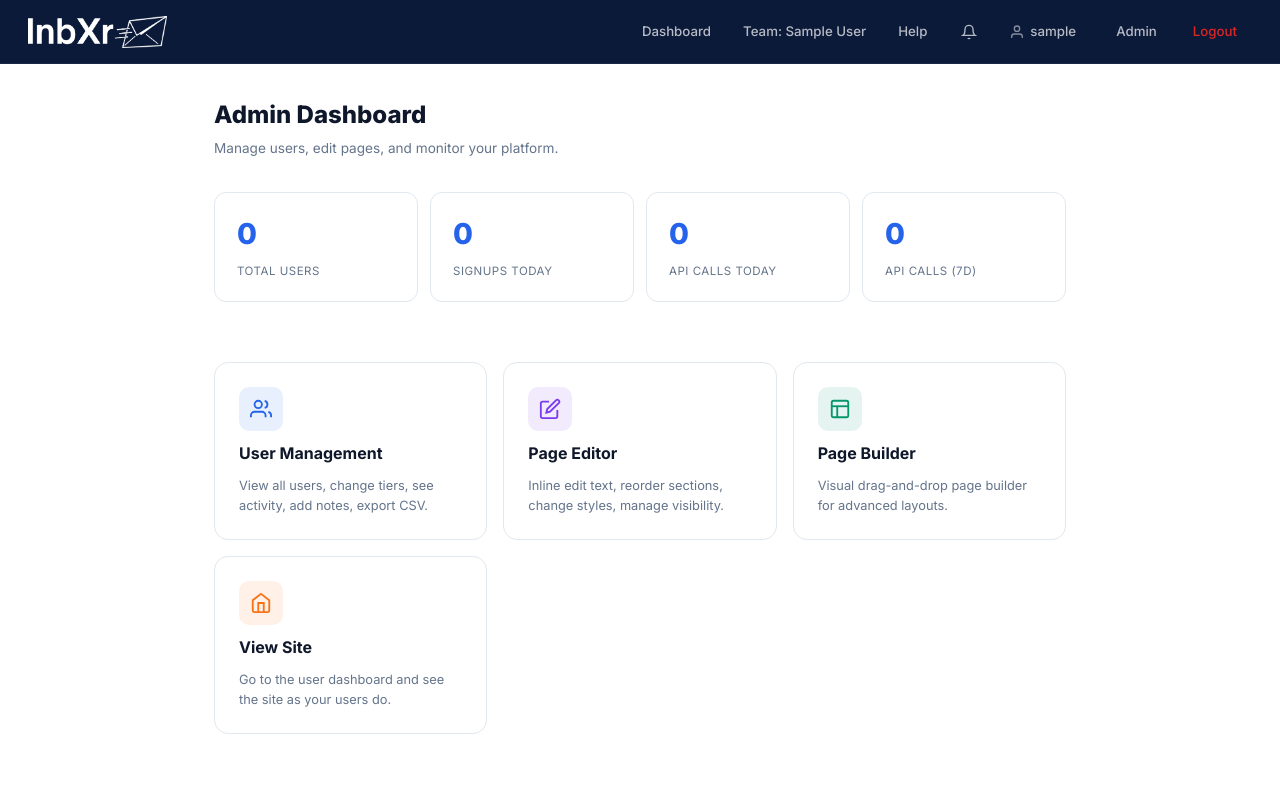
After one commit to Javil01/inbxr-, a Flask app: page /admin in a window 1280 px wide. The commit adds this page. Run offline with Flask 3, Linux system fonts and the light colour scheme; the visitor is signed in with stand-in values (Sample User, id 1); data that the repository does not hold is empty.

Commit message:
Add admin dashboard as hub for Users CRM and Page Editor
- /admin now shows a dashboard with quick stats and action cards
- Cards link to: User Management, Page Editor, Page Builder, View Site
- Shows total users, signups today, API calls today/7d, tier breakdown
- Admin login now redirects to /admin instead of /
- Header nav shows "Admin" link instead of "Users"

Co-Authored-By: Claude Opus 4.6 <noreply@anthropic.com>

```diff
--- a/app.py
+++ b/app.py
@@ -209,7 +209,7 @@ def _extract_body(msg) -> str:
 def admin_login():
     if request.method == "GET":
         if _is_admin():
-            return redirect("/")
+            return redirect("/admin")
         return render_template("admin_login.html", error=None)
 
     username = (request.form.get("username") or "").strip()
@@ -217,9 +217,40 @@ def admin_login():
 
     if username == ADMIN_USER and password == ADMIN_PASS:
         session["is_admin"] = True
-        return redirect("/")
+        return redirect("/admin")
 
     return render_template("admin_login.html", error="Invalid username or password.")
+
+
+@app.route("/admin")
+def admin_dashboard():
+    if not _is_admin():
+        return redirect("/admin/login")
+
+    from modules.database import fetchone, fetchall
+
+    # Quick stats for dashboard
+    total_users = fetchone("SELECT COUNT(*) as cnt FROM users")
+    tier_counts = fetchall("SELECT tier, COUNT(*) as cnt FROM users GROUP BY tier")
+    today_signups = fetchone(
+        "SELECT COUNT(*) as cnt FROM users WHERE created_at > datetime('now', '-1 day')"
+    )
+    today_usage = fetchone(
+        "SELECT COUNT(*) as cnt FROM usage_log WHERE created_at > datetime('now', '-1 day')"
+    )
+    week_usage = fetchone(
+        "SELECT COUNT(*) as cnt FROM usage_log WHERE created_at > datetime('now', '-7 days')"
+    )
+
+    stats = {
+        "total_users": total_users["cnt"] if total_users else 0,
+        "tier_counts": {r["tier"]: r["cnt"] for r in tier_counts},
+        "today_signups": today_signups["cnt"] if today_signups else 0,
+        "today_usage": today_usage["cnt"] if today_usage else 0,
+        "week_usage": week_usage["cnt"] if week_usage else 0,
+    }
+
+    return render_template("admin_dashboard.html", is_admin=True, stats=stats)
 
 
 @app.route("/admin/logout")
--- /dev/null
+++ b/templates/admin_dashboard.html
@@ -0,0 +1,116 @@
+<!DOCTYPE html>
+<html lang="en">
+<head>
+  <meta charset="UTF-8" />
+  <meta name="viewport" content="width=device-width, initial-scale=1.0" />
+  <title>INBXR Admin</title>
+  <link rel="preconnect" href="https://fonts.googleapis.com" />
+  <link href="https://fonts.googleapis.com/css2?family=Inter:wght@300;400;500;600;700;800&display=swap" rel="stylesheet" />
+  <link rel="stylesheet" href="/static/css/style.css" />
+  <style>
+    body { background: var(--bg-1); color: var(--text-1); font-family: 'Inter', sans-serif; }
+
+    .ad { max-width: 900px; margin: 0 auto; padding: 32px 24px; }
+    .ad-header { margin-bottom: 32px; }
+    .ad-header h1 { font-size: 1.5rem; font-weight: 800; margin: 0 0 4px; }
+    .ad-header p { color: var(--text-3); font-size: 0.85rem; margin: 0; }
+
+    /* Stats row */
+    .ad-stats { display: flex; gap: 12px; margin-bottom: 32px; flex-wrap: wrap; }
+    .ad-stat { background: var(--card-bg); border: 1px solid var(--border-1); border-radius: 12px; padding: 18px 22px; flex: 1; min-width: 140px; }
+    .ad-stat__num { font-size: 1.8rem; font-weight: 800; display: block; color: var(--brand); }
+    .ad-stat__label { font-size: 0.72rem; color: var(--text-3); text-transform: uppercase; letter-spacing: 0.5px; }
+
+    /* Action cards */
+    .ad-grid { display: grid; grid-template-columns: repeat(auto-fill, minmax(260px, 1fr)); gap: 16px; margin-bottom: 32px; }
+    .ad-card { display: flex; flex-direction: column; align-items: flex-start; gap: 10px; padding: 24px; background: var(--card-bg); border: 1px solid var(--border-1); border-radius: 14px; text-decoration: none; color: var(--text-1); transition: border-color 0.15s, box-shadow 0.15s; }
+    .ad-card:hover { border-color: var(--brand); box-shadow: 0 4px 16px rgba(37,99,235,0.08); }
+    .ad-card__icon { width: 44px; height: 44px; border-radius: 10px; display: flex; align-items: center; justify-content: center; }
+    .ad-card__icon--users { background: rgba(37,99,235,0.1); color: #2563eb; }
+    .ad-card__icon--editor { background: rgba(124,58,237,0.1); color: #7c3aed; }
+    .ad-card__icon--builder { background: rgba(5,150,105,0.1); color: #059669; }
+    .ad-card__icon--site { background: rgba(249,115,22,0.1); color: #f97316; }
+    .ad-card strong { font-size: 1rem; font-weight: 700; }
+    .ad-card span { font-size: 0.8rem; color: var(--text-3); line-height: 1.5; }
+
+    /* Tier breakdown */
+    .ad-tiers { display: flex; gap: 10px; flex-wrap: wrap; }
+    .ad-tier-chip { padding: 6px 14px; border-radius: 999px; font-size: 0.76rem; font-weight: 700; }
+    .ad-tier-chip--free { background: rgba(100,116,139,0.1); color: #64748b; }
+    .ad-tier-chip--pro { background: rgba(37,99,235,0.1); color: #2563eb; }
+    .ad-tier-chip--agency { background: rgba(124,58,237,0.1); color: #7c3aed; }
+    .ad-tier-chip--api { background: rgba(5,150,105,0.1); color: #059669; }
+  </style>
+</head>
+<body>
+
+{% include 'sections/header.html' %}
+
+<div class="ad">
+  <div class="ad-header">
+    <h1>Admin Dashboard</h1>
+    <p>Manage users, edit pages, and monitor your platform.</p>
+  </div>
+
+  <div class="ad-stats">
+    <div class="ad-stat">
+      <span class="ad-stat__num">{{ stats.total_users }}</span>
+      <span class="ad-stat__label">Total Users</span>
+    </div>
+    <div class="ad-stat">
+      <span class="ad-stat__num">{{ stats.today_signups }}</span>
+      <span class="ad-stat__label">Signups Today</span>
+    </div>
+    <div class="ad-stat">
+      <span class="ad-stat__num">{{ stats.today_usage }}</span>
+      <span class="ad-stat__label">API Calls Today</span>
+    </div>
+    <div class="ad-stat">
+      <span class="ad-stat__num">{{ stats.week_usage }}</span>
+      <span class="ad-stat__label">API Calls (7d)</span>
+    </div>
+  </div>
+
+  <div class="ad-tiers" style="margin-bottom: 28px;">
+    {% for tier, count in stats.tier_counts.items() %}
+    <span class="ad-tier-chip ad-tier-chip--{{ tier }}">{{ tier|capitalize }}: {{ count }}</span>
+    {% endfor %}
+  </div>
+
+  <div class="ad-grid">
+    <a href="/admin/users" class="ad-card">
+      <div class="ad-card__icon ad-card__icon--users">
+        <svg viewBox="0 0 24 24" fill="none" stroke="currentColor" stroke-width="2" width="22" height="22"><path d="M17 21v-2a4 4 0 00-4-4H5a4 4 0 00-4 4v2"/><circle cx="9" cy="7" r="4"/><path d="M23 21v-2a4 4 0 00-3-3.87"/><path d="M16 3.13a4 4 0 010 7.75"/></svg>
+      </div>
+      <strong>User Management</strong>
+      <span>View all users, change tiers, see activity, add notes, export CSV.</span>
+    </a>
+
+    <a href="/" class="ad-card">
+      <div class="ad-card__icon ad-card__icon--editor">
+        <svg viewBox="0 0 24 24" fill="none" stroke="currentColor" stroke-width="2" width="22" height="22"><path d="M11 4H4a2 2 0 00-2 2v14a2 2 0 002 2h14a2 2 0 002-2v-7"/><path d="M18.5 2.5a2.121 2.121 0 013 3L12 15l-4 1 1-4 9.5-9.5z"/></svg>
+      </div>
+      <strong>Page Editor</strong>
+      <span>Inline edit text, reorder sections, change styles, manage visibility.</span>
+    </a>
+
+    <a href="/admin/builder/email_test" class="ad-card">
+      <div class="ad-card__icon ad-card__icon--builder">
+        <svg viewBox="0 0 24 24" fill="none" stroke="currentColor" stroke-width="2" width="22" height="22"><rect x="3" y="3" width="18" height="18" rx="2"/><path d="M3 9h18"/><path d="M9 21V9"/></svg>
+      </div>
+      <strong>Page Builder</strong>
+      <span>Visual drag-and-drop page builder for advanced layouts.</span>
+    </a>
+
+    <a href="/dashboard" class="ad-card">
+      <div class="ad-card__icon ad-card__icon--site">
+        <svg viewBox="0 0 24 24" fill="none" stroke="currentColor" stroke-width="2" width="22" height="22"><path d="M3 9l9-7 9 7v11a2 2 0 01-2 2H5a2 2 0 01-2-2z"/><polyline points="9 22 9 12 15 12 15 22"/></svg>
+      </div>
+      <strong>View Site</strong>
+      <span>Go to the user dashboard and see the site as your users do.</span>
+    </a>
+  </div>
+</div>
+
+</body>
+</html>
--- a/templates/sections/header.html
+++ b/templates/sections/header.html
@@ -25,7 +25,7 @@
           {{ session.get('user_name', 'Account') }}
         </a>
         {% if is_admin %}
-        <a href="/admin/users" class="nav-link" style="margin-left:8px" title="Admin: Users">Users</a>
+        <a href="/admin" class="nav-link" style="margin-left:8px" title="Admin Dashboard">Admin</a>
         <a href="/admin/logout" class="nav-link" style="color:var(--red);margin-left:4px">Logout</a>
         {% endif %}
       {% else %}
@@ -53,7 +53,7 @@
         <a href="/login" class="nav-link{% if active_page == 'login' %} nav-link--active{% endif %}">Log in</a>
         <a href="/signup" class="nav-link nav-link--cta">Sign Up Free</a>
         {% if is_admin %}
-        <a href="/admin/users" class="nav-link" style="margin-left:8px" title="Admin: Users">Users</a>
+        <a href="/admin" class="nav-link" style="margin-left:8px" title="Admin Dashboard">Admin</a>
         <a href="/admin/logout" class="nav-link" style="color:var(--red);margin-left:4px">Logout</a>
         {% endif %}
       {% endif %}
```
